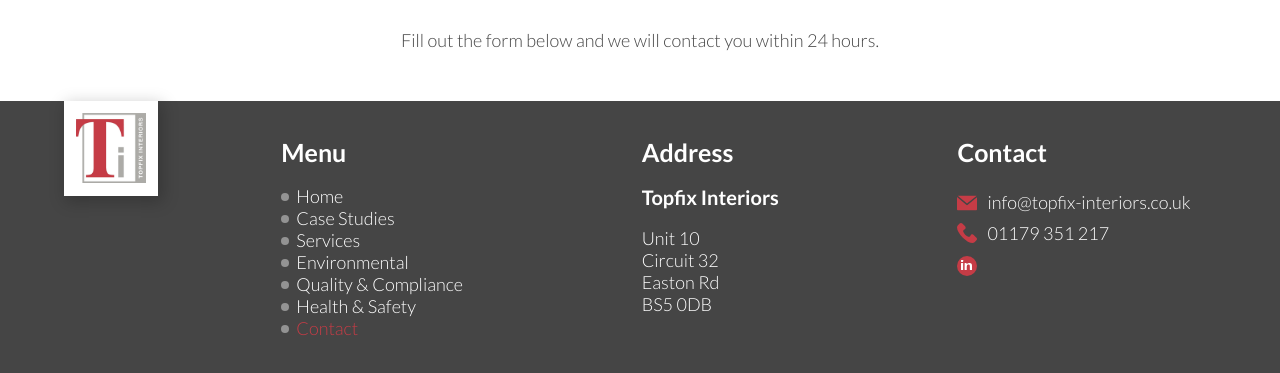
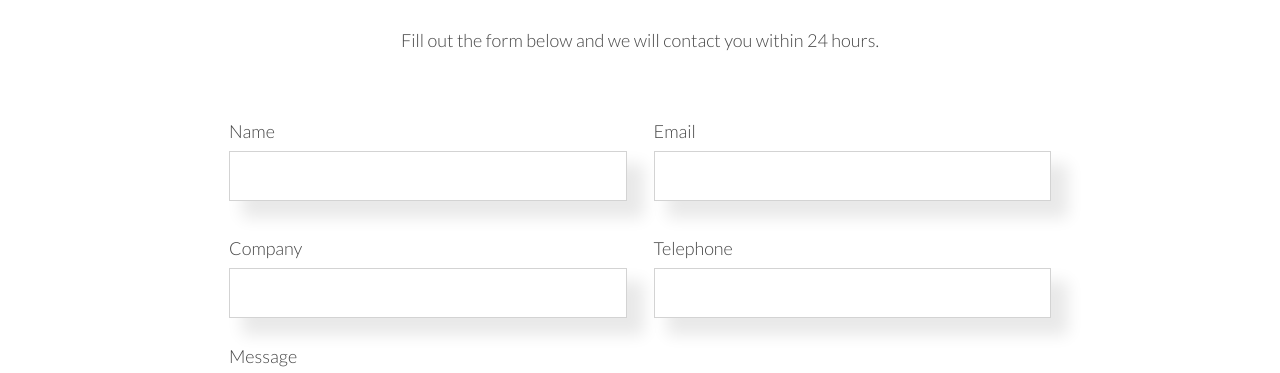
Before and after one commit to DanielCouzens/top-fix, a Gatsby site: page /contact in a window 1280 px wide. Shown: the part 557-930 px from the top of the page. Built offline with nearby package versions, Linux system fonts and the light colour scheme; Gatsby itself is replaced by a stand-in of ours.

Commit message:
contact form

```diff
--- a/src/pages/contact.js
+++ b/src/pages/contact.js
@@ -18,7 +18,7 @@ const contact = () => {
             Fill out the form below and we will contact you within 24 hours.
           </p>
         </div>
-        {/* <Form /> */}
+        <Form />
       </div>
     </Layout>
   );
```
